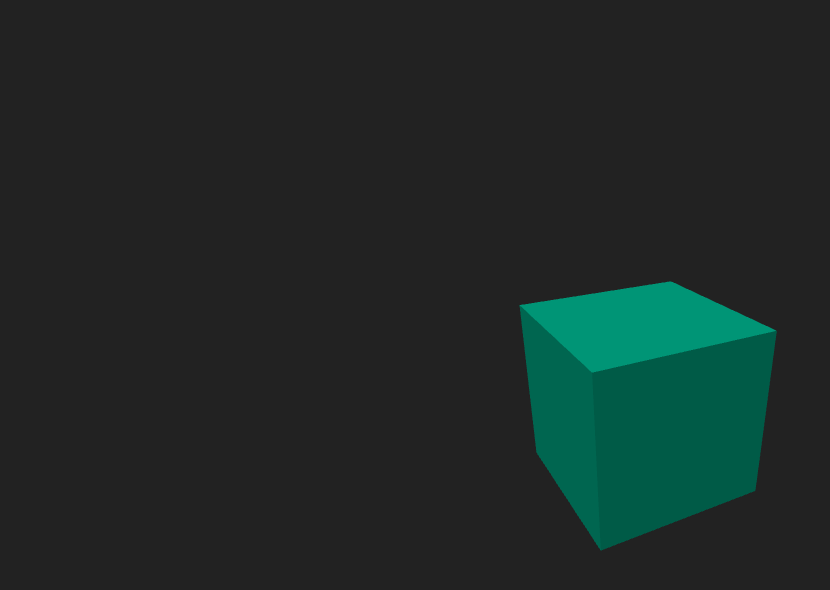
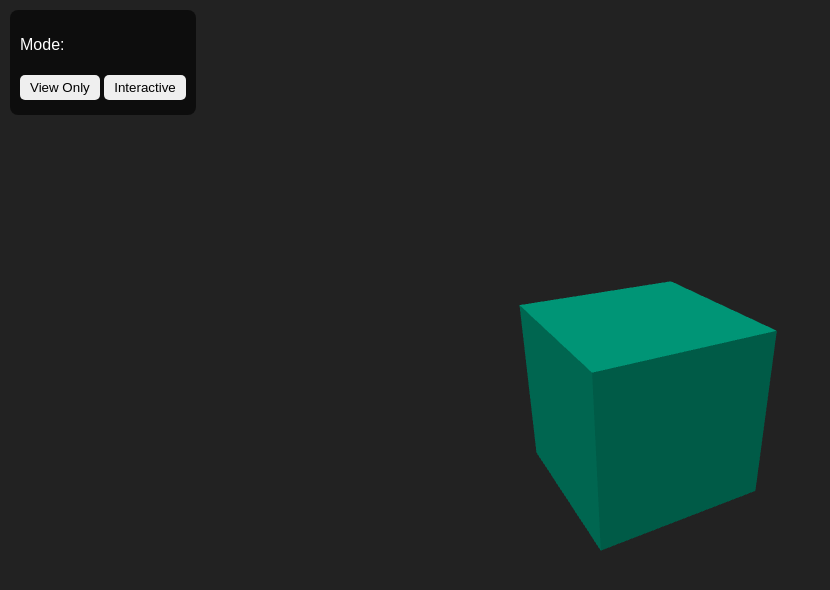
Before and after one commit to Jscaap/webxr-threejs, a plain HTML site: page index.html in a window 1280 px wide. Shown: the whole page, without its empty margins (0-830 px from the left). Drawn offline with nearby package versions, Linux system fonts and the light colour scheme; animation ran at ten frames a second.

Commit message:
feat: add mode toggle with view-only and interactive options, show red laser in interactive mode

```diff
--- a/index.html
+++ b/index.html
@@ -3,15 +3,34 @@
 <head>
   <meta charset="UTF-8">
   <meta name="viewport" content="width=device-width, initial-scale=1.0">
-  <link rel="icon" type="image/x-icon" href="favicon.ico">
-  <title>WebXR + Three.js Starter</title>
+  <title>WebXR Cube Demo</title>
   <style>
-    body { margin: 0; overflow: hidden; }
+    body { margin: 0; overflow: hidden; font-family: sans-serif; }
     canvas { display: block; }
+    #menu {
+      position: absolute;
+      top: 10px;
+      left: 10px;
+      background: rgba(0,0,0,0.6);
+      color: white;
+      padding: 10px;
+      border-radius: 8px;
+    }
+    button {
+      margin: 5px 0;
+      padding: 5px 10px;
+      border: none;
+      border-radius: 5px;
+      cursor: pointer;
+    }
   </style>
 </head>
 <body>
-  <!-- Three.js + WebXR -->
+  <div id="menu">
+    <p>Mode:</p>
+    <button id="viewBtn">View Only</button>
+    <button id="interactBtn">Interactive</button>
+  </div>
   <script type="module" src="script.js"></script>
 </body>
 </html>
--- a/script.js
+++ b/script.js
@@ -2,7 +2,7 @@ import * as THREE from 'https://unpkg.com/three@0.163.0/build/three.module.js';
 import { VRButton } from 'https://unpkg.com/three@0.163.0/examples/jsm/webxr/VRButton.js';
 import { ARButton } from 'https://unpkg.com/three@0.163.0/examples/jsm/webxr/ARButton.js';
 
-// Scene, Camera, Renderer
+// Scene setup
 const scene = new THREE.Scene();
 scene.background = new THREE.Color(0x222222);
 
@@ -14,7 +14,7 @@ renderer.setSize(window.innerWidth, window.innerHeight);
 renderer.xr.enabled = true;
 document.body.appendChild(renderer.domElement);
 
-// Try VR or AR button
+// VR/AR support
 if (navigator.xr) {
   navigator.xr.isSessionSupported('immersive-vr').then((supported) => {
     if (supported) {
@@ -41,6 +41,57 @@ const material = new THREE.MeshStandardMaterial({ color: 0x00ffcc });
 const cube = new THREE.Mesh(geometry, material);
 scene.add(cube);
 
+// --- Interaction Mode Toggle ---
+let interactive = false;
+const raycaster = new THREE.Raycaster();
+const mouse = new THREE.Vector2();
+
+// Red laser line (hidden at first)
+const lineMaterial = new THREE.LineBasicMaterial({ color: 0xff0000 });
+const lineGeometry = new THREE.BufferGeometry().setFromPoints([
+  new THREE.Vector3(0, 0, 0),
+  new THREE.Vector3(0, 0, -5)
+]);
+const laser = new THREE.Line(lineGeometry, lineMaterial);
+laser.visible = false;
+scene.add(laser);
+
+// Mouse move updates the laser
+window.addEventListener('mousemove', (event) => {
+  if (!interactive) return;
+
+  mouse.x = (event.clientX / window.innerWidth) * 2 - 1;
+  mouse.y = -(event.clientY / window.innerHeight) * 2 + 1;
+
+  raycaster.setFromCamera(mouse, camera);
+  const dir = raycaster.ray.direction.clone().normalize().multiplyScalar(5);
+  laser.geometry.setFromPoints([new THREE.Vector3(0, 0, 0), dir]);
+});
+
+// Mouse click selects the cube
+window.addEventListener('click', () => {
+  if (!interactive) return;
+
+  raycaster.setFromCamera(mouse, camera);
+  const intersects = raycaster.intersectObject(cube);
+
+  if (intersects.length > 0) {
+    cube.material.color.set(0xff0000); // turn red on click
+  }
+});
+
+// Buttons
+document.getElementById('viewBtn').addEventListener('click', () => {
+  interactive = false;
+  laser.visible = false; // hide laser
+  cube.material.color.set(0x00ffcc); // reset cube color
+});
+
+document.getElementById('interactBtn').addEventListener('click', () => {
+  interactive = true;
+  laser.visible = true; // show laser
+});
+
 // Animation loop
 renderer.setAnimationLoop(() => {
   cube.rotation.x += 0.01;
@@ -48,7 +99,7 @@ renderer.setAnimationLoop(() => {
   renderer.render(scene, camera);
 });
 
-// Resize handling
+// Resize
 window.addEventListener('resize', () => {
   camera.aspect = window.innerWidth / window.innerHeight;
   camera.updateProjectionMatrix();
```
